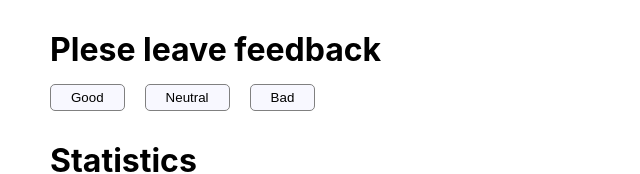
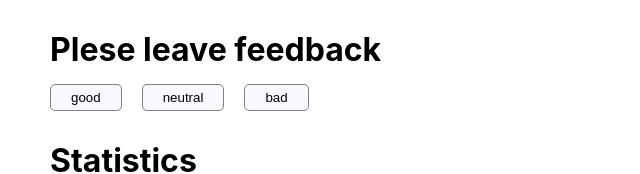
Before and after one commit to eduard-ops/goit-react-hw-02-feedback, a React (Create React App) app: page / in a window 1280 px wide. Shown: the top 174 px of the page, without its empty margins (0-640 px from the left). Built offline with nearby package versions, Linux system fonts and the light colour scheme.

Commit message:
FeedbackOptions

```diff
--- a/src/components/FeedbackOptions/FeedbackOptions.js
+++ b/src/components/FeedbackOptions/FeedbackOptions.js
@@ -1,23 +1,23 @@
 import s from './Feedback.module.css';
 
-export default function FeedbackOptions({ clickBad, clickNeutral, clickGood }) {
+import PropTypes from 'prop-types';
+
+export default function FeedbackOptions({ options, onLeaveFeedback }) {
   return (
     <ul className={s.list}>
-      <li className={s.list__item}>
-        <button className={s.list__button} onClick={clickGood}>
-          Good
-        </button>
-      </li>
-      <li className={s.list__item}>
-        <button className={s.list__button} onClick={clickNeutral}>
-          Neutral
-        </button>
-      </li>
-      <li className={s.list__item}>
-        <button className={s.list__button} onClick={clickBad}>
-          Bad
-        </button>
-      </li>
+      {options.map(item => {
+        return (
+          <li key={item} className={s.list__item}>
+            <button className={s.list__button} onClick={onLeaveFeedback}>
+              {item}
+            </button>
+          </li>
+        );
+      })}
     </ul>
   );
 }
+
+FeedbackOptions.propTypes = {
+  onLeaveFeedback: PropTypes.func,
+};
```
